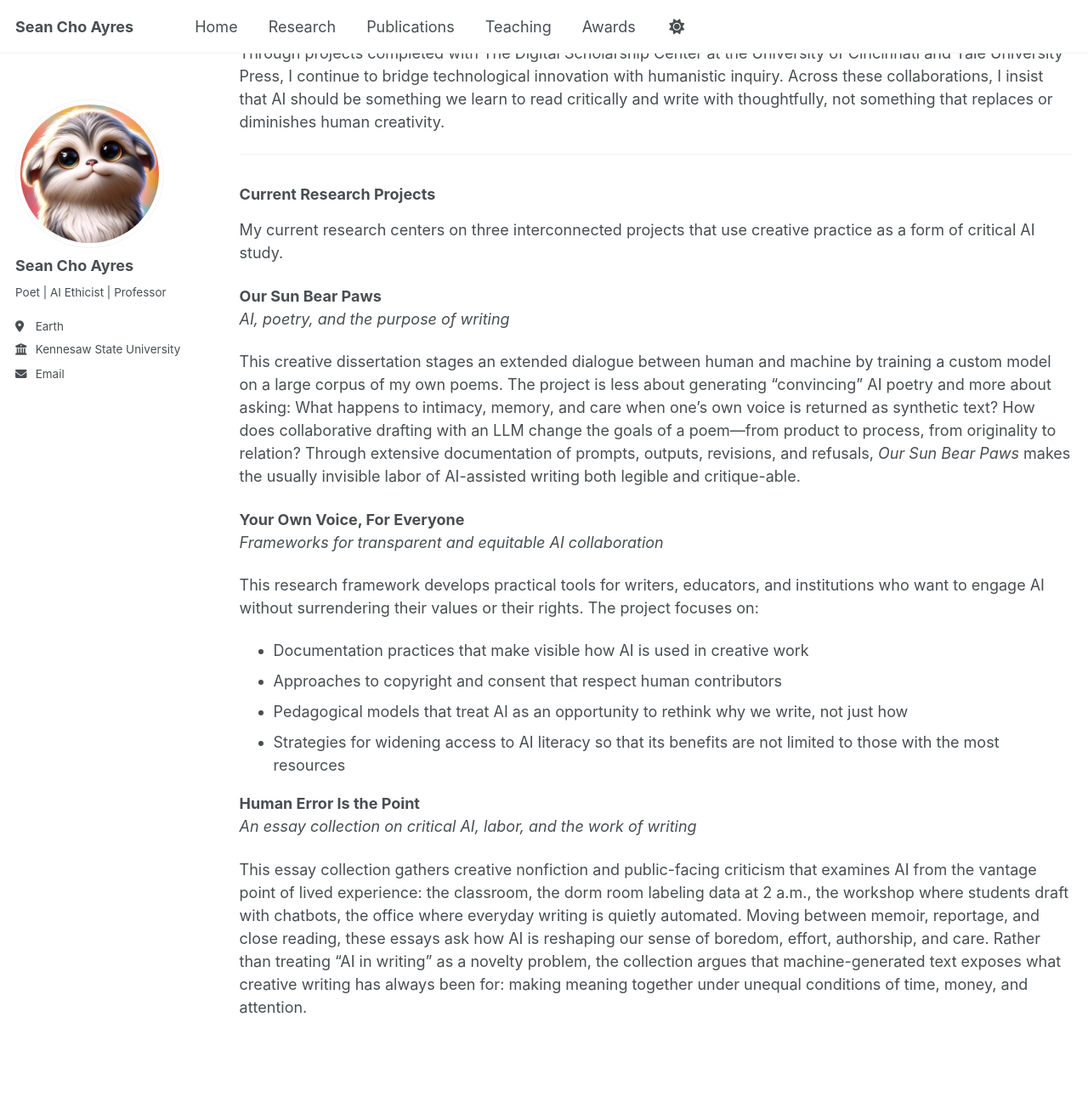
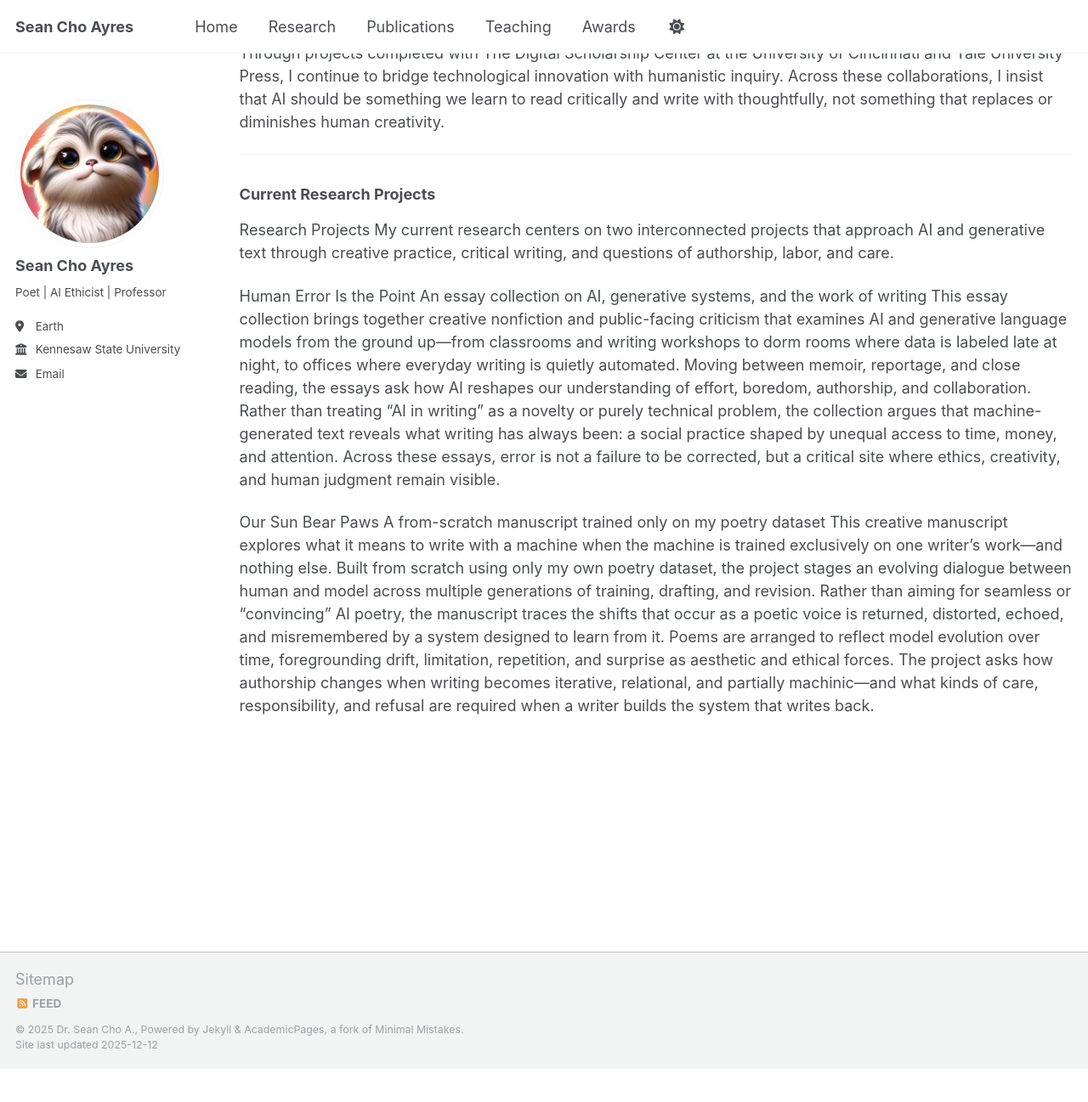
Before and after one commit to seanchoa/seanchoa, a Jekyll site: the page built from _pages/research.md, in a window 1280 px wide and 1400 px high, scrolled down 1082 px. Shown: the top 1297 px of the window at 85% size. Built offline with Jekyll 4.4.1, drawn with Linux system fonts in a browser that asks for light colours; after the commit the page ends 2340 px from its top, so only the background shows below that.

Commit message:
Update research.md

```diff
--- a/_pages/research.md
+++ b/_pages/research.md
@@ -25,25 +25,15 @@ Through projects completed with The Digital Scholarship Center at the University
 ---
 
 ### Current Research Projects
+Research Projects
+My current research centers on two interconnected projects that approach AI and generative text through creative practice, critical writing, and questions of authorship, labor, and care.
 
-My current research centers on three interconnected projects that use creative practice as a form of critical AI study.
+Human Error Is the Point
+An essay collection on AI, generative systems, and the work of writing
+This essay collection brings together creative nonfiction and public-facing criticism that examines AI and generative language models from the ground up—from classrooms and writing workshops to dorm rooms where data is labeled late at night, to offices where everyday writing is quietly automated. Moving between memoir, reportage, and close reading, the essays ask how AI reshapes our understanding of effort, boredom, authorship, and collaboration.
+Rather than treating “AI in writing” as a novelty or purely technical problem, the collection argues that machine-generated text reveals what writing has always been: a social practice shaped by unequal access to time, money, and attention. Across these essays, error is not a failure to be corrected, but a critical site where ethics, creativity, and human judgment remain visible.
 
-**Our Sun Bear Paws**
-*AI, poetry, and the purpose of writing*
-
-This creative dissertation stages an extended dialogue between human and machine by training a custom model on a large corpus of my own poems. The project is less about generating “convincing” AI poetry and more about asking: What happens to intimacy, memory, and care when one’s own voice is returned as synthetic text? How does collaborative drafting with an LLM change the goals of a poem—from product to process, from originality to relation? Through extensive documentation of prompts, outputs, revisions, and refusals, *Our Sun Bear Paws* makes the usually invisible labor of AI-assisted writing both legible and critique-able.
-
-**Your Own Voice, For Everyone**
-*Frameworks for transparent and equitable AI collaboration*
-
-This research framework develops practical tools for writers, educators, and institutions who want to engage AI without surrendering their values or their rights. The project focuses on:
-
-- Documentation practices that make visible how AI is used in creative work
-- Approaches to copyright and consent that respect human contributors
-- Pedagogical models that treat AI as an opportunity to rethink why we write, not just how
-- Strategies for widening access to AI literacy so that its benefits are not limited to those with the most resources
-
-**Human Error Is the Point**
-*An essay collection on critical AI, labor, and the work of writing*
-
-This essay collection gathers creative nonfiction and public-facing criticism that examines AI from the vantage point of lived experience: the classroom, the dorm room labeling data at 2 a.m., the workshop where students draft with chatbots, the office where everyday writing is quietly automated. Moving between memoir, reportage, and close reading, these essays ask how AI is reshaping our sense of boredom, effort, authorship, and care. Rather than treating “AI in writing” as a novelty problem, the collection argues that machine-generated text exposes what creative writing has always been for: making meaning together under unequal conditions of time, money, and attention.
+Our Sun Bear Paws
+A from-scratch manuscript trained only on my poetry dataset
+This creative manuscript explores what it means to write with a machine when the machine is trained exclusively on one writer’s work—and nothing else. Built from scratch using only my own poetry dataset, the project stages an evolving dialogue between human and model across multiple generations of training, drafting, and revision.
+Rather than aiming for seamless or “convincing” AI poetry, the manuscript traces the shifts that occur as a poetic voice is returned, distorted, echoed, and misremembered by a system designed to learn from it. Poems are arranged to reflect model evolution over time, foregrounding drift, limitation, repetition, and surprise as aesthetic and ethical forces. The project asks how authorship changes when writing becomes iterative, relational, and partially machinic—and what kinds of care, responsibility, and refusal are required when a writer builds the system that writes back.
```
